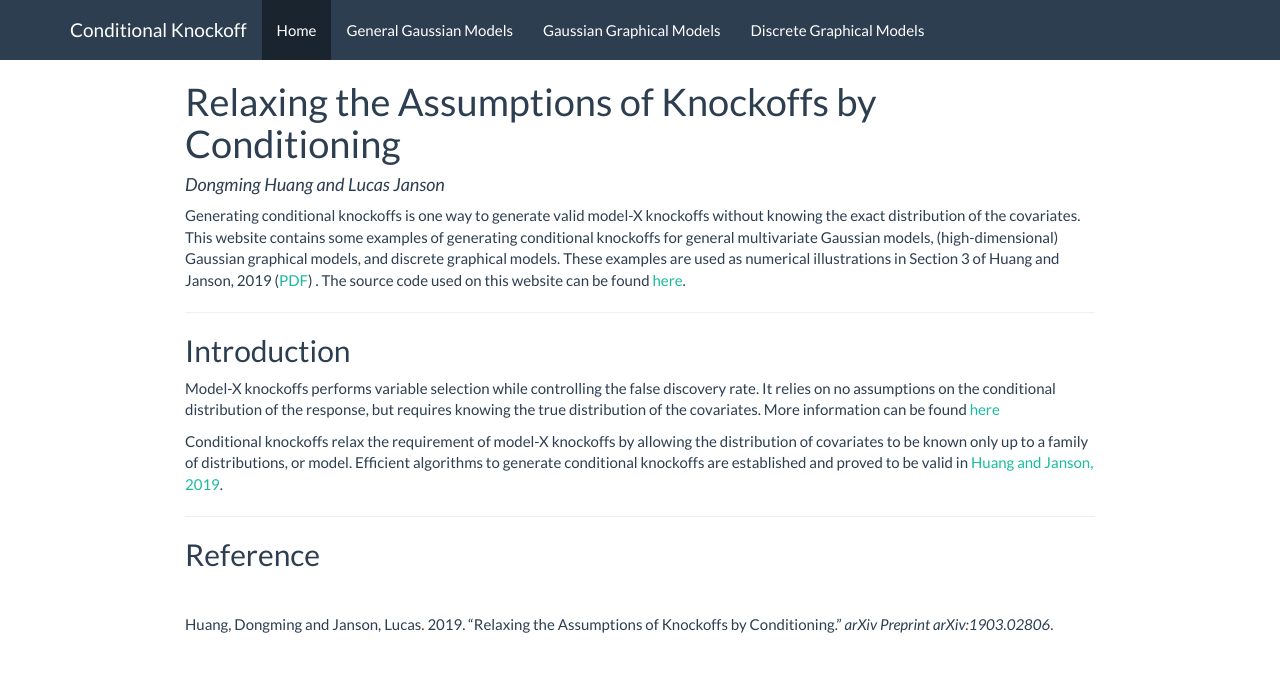
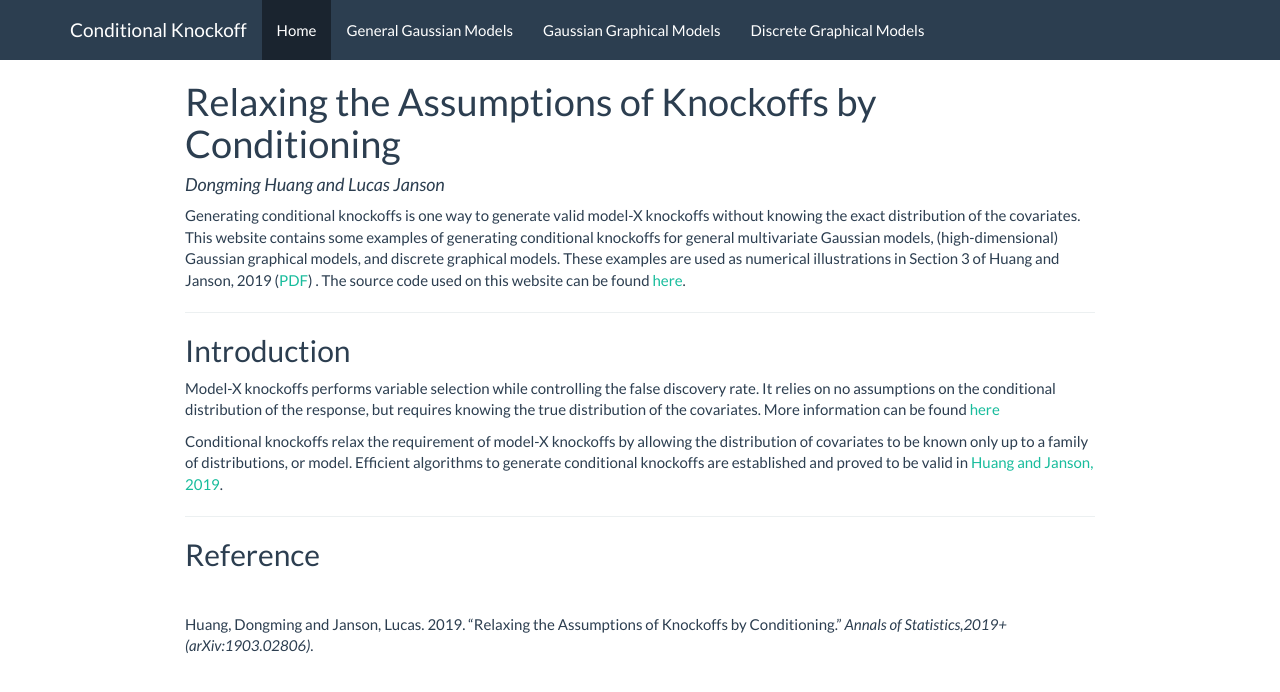
Before and after one commit to stathuang/dmhuang.github.io, a Jekyll site: the page tutorials/cknockoff/index.html, which Jekyll copies as it is, in a window 1280 px wide. Shown: the top 692 px of the page. Built offline with Jekyll 4.4.1, drawn with Linux system fonts in a browser that asks for light colours.

Commit message:
Update index.html

```diff
--- a/tutorials/cknockoff/index.html
+++ b/tutorials/cknockoff/index.html
@@ -321,7 +321,7 @@ $(document).ready(function () {
 <p><span style="color:white"> cite <span class="citation">(Huang, Dongming and Janson, Lucas 2019)</span> </span></p>
 <div id="refs" class="references">
 <div id="ref-DH-LJ:2019a">
-<p>Huang, Dongming and Janson, Lucas. 2019. “Relaxing the Assumptions of Knockoffs by Conditioning.” <em>arXiv Preprint arXiv:1903.02806</em>.</p>
+<p>Huang, Dongming and Janson, Lucas. 2019. “Relaxing the Assumptions of Knockoffs by Conditioning.” <em>Annals of Statistics,2019+ (arXiv:1903.02806)</em>.</p>
 </div>
 </div>
 </div>
```
